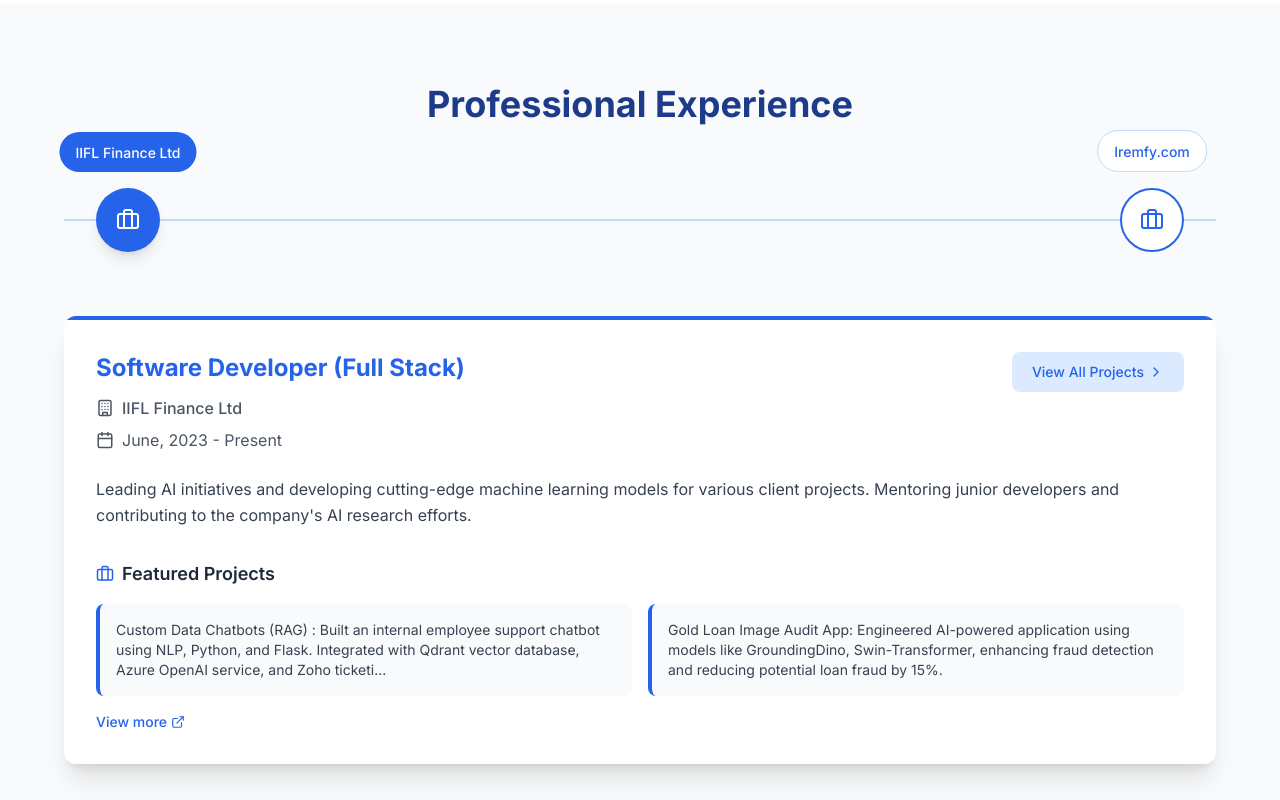
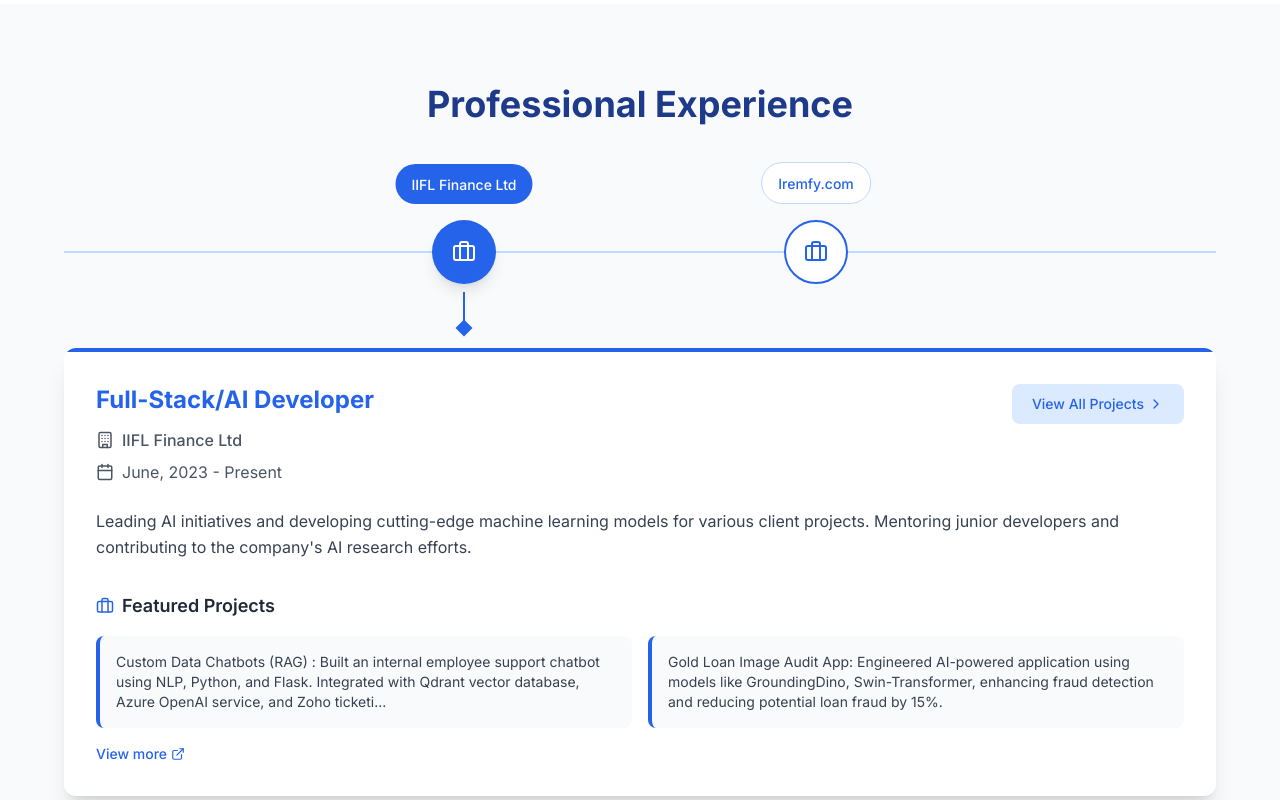
Before and after one commit to SohailGidwani/next-portfolio, a Next.js app: page / in a window 1280 px wide. Shown: the part 1460-2260 px from the top of the page. Built offline with nearby package versions, Linux system fonts and the light colour scheme.

Commit message:
Change expereince card animation, remove indexes from mobile view

```diff
--- a/app/components/Experience.tsx
+++ b/app/components/Experience.tsx
@@ -1,21 +1,21 @@
 "use client"
 
-import { useEffect, useRef, useState } from 'react'
-import { motion } from 'framer-motion'
-import { Briefcase, Calendar, Building, ChevronRight, ExternalLink } from 'lucide-react'
+import { useEffect, useRef, useState } from "react"
+import { motion, AnimatePresence } from "framer-motion"
+import { Briefcase, Calendar, Building, ChevronRight, ExternalLink } from "lucide-react"
 import { Dialog, DialogContent, DialogHeader, DialogTitle, DialogDescription } from "@/app/components/ui/dialog"
-import { useTheme } from 'next-themes'
+import { useTheme } from "next-themes"
 
 interface ExperienceProps {
-  setActiveSection: (section: string) => void;
+  setActiveSection: (section: string) => void
 }
 
 interface ExperienceItem {
-  title: string;
-  company: string;
-  date: string;
-  description: string;
-  projects: string[];
+  title: string
+  company: string
+  date: string
+  description: string
+  projects: string[]
 }
 
 export default function Experience({ setActiveSection }: ExperienceProps) {
@@ -26,6 +26,7 @@
   const [isMobile, setIsMobile] = useState(false)
   const [mounted, setMounted] = useState(false)
   const { theme, systemTheme } = useTheme()
+  const [prevActiveExperience, setPrevActiveExperience] = useState(0)
 
   // Set mounted state to handle theme detection
   useEffect(() => {
@@ -38,8 +39,8 @@
       setIsMobile(window.innerWidth < 768)
     }
     checkMobile()
-    window.addEventListener('resize', checkMobile)
-    return () => window.removeEventListener('resize', checkMobile)
+    window.addEventListener("resize", checkMobile)
+    return () => window.removeEventListener("resize", checkMobile)
   }, [])
 
   // Handle active section detection
@@ -48,10 +49,10 @@
       (entries: IntersectionObserverEntry[]) => {
         const [entry] = entries
         if (entry.isIntersecting) {
-          setActiveSection('experience')
+          setActiveSection("experience")
         }
       },
-      { threshold: 0.3 }
+      { threshold: 0.3 },
     )
 
     if (sectionRef.current) {
@@ -67,32 +68,34 @@
 
   const experiences: ExperienceItem[] = [
     {
-      title: "Software Developer (Full Stack)",
+      title: "Full-Stack/AI Developer",
       company: "IIFL Finance Ltd",
       date: "June, 2023 - Present",
-      description: "Leading AI initiatives and developing cutting-edge machine learning models for various client projects. Mentoring junior developers and contributing to the company's AI research efforts.",
+      description:
+        "Leading AI initiatives and developing cutting-edge machine learning models for various client projects. Mentoring junior developers and contributing to the company's AI research efforts.",
       projects: [
         "Custom Data Chatbots (RAG) : Built an internal employee support chatbot using NLP, Python, and Flask. Integrated with Qdrant vector database, Azure OpenAI service, and Zoho ticketing system. This AI-powered solution significantly reduced the number of support tickets raised by employees, streamlining internal processes. (Certificate of Achievement)",
         "Gold Loan Image Audit App: Engineered AI-powered application using models like GroundingDino, Swin-Transformer, enhancing fraud detection and reducing potential loan fraud by 15%.",
-        "Cross-functional Collaboration: Worked closely with data science and security teams to implement best practices for data handling and model deployment, ensuring robust and secure AI solutions."
-      ]
+        "Cross-functional Collaboration: Worked closely with data science and security teams to implement best practices for data handling and model deployment, ensuring robust and secure AI solutions.",
+      ],
     },
     {
       title: "Web Developer (Intern)",
       company: "Iremfy.com",
       date: "May, 2021 - July, 2021",
-      description: "Designed and implemented machine learning algorithms for predictive analytics. Collaborated with cross-functional teams to integrate ML solutions into existing products.",
+      description:
+        "Designed and implemented machine learning algorithms for predictive analytics. Collaborated with cross-functional teams to integrate ML solutions into existing products.",
       projects: [
         "Troubleshot and debugged code ensuring compatibility with devices, browsers, and operating systems.",
         "Developed web platform back ends using NodeJS and Flask frameworks. Built APIs and data clients to consume APIs.",
-        "Implemented responsive front-end designs using React, showcasing adaptability in learning and applying new technologies."
-      ]
+        "Implemented responsive front-end designs using React, showcasing adaptability in learning and applying new technologies.",
+      ],
     },
   ]
 
   // Handle theme detection
-  const currentTheme = theme === 'system' ? systemTheme : theme
-  const isDark = mounted && currentTheme === 'dark'
+  const currentTheme = theme === "system" ? systemTheme : theme
+  const isDark = mounted && currentTheme === "dark"
 
   // Render a minimal placeholder while mounting
   if (!mounted) {
@@ -109,16 +112,16 @@
     <section
       id="experience"
       ref={sectionRef}
-      className={`py-20 ${isDark ? 'bg-gray-900' : 'bg-gray-50'} transition-colors duration-300`}
+      className={`py-20 ${isDark ? "bg-gray-900" : "bg-gray-50"} transition-colors duration-300`}
     >
       <div className="container mx-auto px-4">
         <motion.div
           initial={{ opacity: 0, y: -20 }}
           animate={{ opacity: 1, y: 0 }}
           transition={{ duration: 0.6 }}
-          className="text-center mb-16"
+          className="text-center mb-24"
         >
-          <h2 className={`text-3xl md:text-4xl font-bold mb-4 ${isDark ? 'text-blue-400' : 'text-blue-900'}`}>
+          <h2 className={`text-3xl md:text-4xl font-bold mb-4 ${isDark ? "text-blue-400" : "text-blue-900"}`}>
             Professional Experience
           </h2>
         </motion.div>
@@ -127,15 +130,12 @@
         {!isMobile && (
           <div className="hidden md:block max-w-6xl mx-auto">
             {/* Horizontal Timeline */}
-            <div
-              ref={timelineRef}
-              className="relative mb-16"
-            >
+            <div ref={timelineRef} className="relative mb-16">
               {/* Timeline Line */}
               <div className="absolute left-0 right-0 top-1/2 h-0.5 bg-blue-200 dark:bg-blue-900 transform -translate-y-1/2"></div>
 
               {/* Timeline Nodes */}
-              <div className="flex justify-between relative px-8">
+              <div className="flex justify-around relative px-8 max-w-3xl mx-auto">
                 {experiences.map((exp, index) => (
                   <motion.div
                     key={index}
@@ -150,52 +150,65 @@
                       whileTap={{ scale: 0.95 }}
                       className={`w-16 h-16 rounded-full flex items-center justify-center z-10 cursor-pointer transition-all duration-300 ${
                         activeExperience === index
-                          ? 'bg-blue-600 shadow-lg'
-                          : 'bg-white dark:bg-gray-800 border-2 border-blue-600'
+                          ? "bg-blue-600 shadow-lg"
+                          : "bg-white dark:bg-gray-800 border-2 border-blue-600"
                       }`}
-                      onClick={() => setActiveExperience(index)}
+                      onClick={() => {
+                        setPrevActiveExperience(activeExperience)
+                        setActiveExperience(index)
+                      }}
                       aria-label={`View experience at ${exp.company}`}
                     >
                       <Briefcase
                         size={24}
-                        className={activeExperience === index ? 'text-white' : 'text-blue-600 dark:text-blue-400'}
+                        className={activeExperience === index ? "text-white" : "text-blue-600 dark:text-blue-400"}
                       />
-                    {/* Date Label - Alternating top/bottom for better spacing */}
-                    {/* <div className={`absolute ${index % 2 === 0 ? 'top-20' : 'bottom-20'} left-1/2 transform -translate-x-1/2 whitespace-nowrap`}> */}
-                    <div className={`absolute ${index % 2 === 0 ? 'bottom-20' : 'bottom-20'} left-1/2 transform -translate-x-1/2 whitespace-nowrap`}>
-                      <div className={`px-4 py-2 rounded-full ${
+
+                      {/* Arrow pointing to experience card */}
+                      {activeExperience === index && (
+                        <motion.div
+                          initial={{ opacity: 0, height: 0 }}
+                          animate={{ opacity: 1, height: "auto" }}
+                          className="absolute top-full left-1/2 transform -translate-x-1/2 mt-2 flex flex-col items-center"
+                        >
+                          <div className="w-0.5 h-8 bg-blue-600"></div>
+                          <div className="w-3 h-3 rotate-45 bg-blue-600 transform translate-y-[-2px]"></div>
+                        </motion.div>
+                      )}
+
+                      {/* Date Label */}
+                      <div className="absolute bottom-20 left-1/2 transform -translate-x-1/2 whitespace-nowrap">
+                        <div
+                          className={`px-4 py-2 rounded-full ${
                             activeExperience === index
-                          ? 'bg-blue-600 text-white'
-                          : 'bg-white dark:bg-gray-800 text-blue-600 dark:text-blue-400 border border-blue-200 dark:border-blue-900'
-                      } transition-all duration-300`}>
+                              ? "bg-blue-600 text-white"
+                              : "bg-white dark:bg-gray-800 text-blue-600 dark:text-blue-400 border border-blue-200 dark:border-blue-900"
+                          } transition-all duration-300`}
+                        >
                           <span className="text-sm font-medium">{exp.company}</span>
                         </div>
                       </div>
                     </motion.button>
-
                   </motion.div>
                 ))}
               </div>
             </div>
 
             {/* Experience Content */}
-            <motion.div
-              layout
-              className="bg-white dark:bg-gray-800 rounded-xl shadow-xl overflow-hidden"
-            >
+            <motion.div layout className="bg-white dark:bg-gray-800 rounded-xl shadow-xl overflow-hidden">
               <div className="h-1 bg-blue-600"></div>
 
-              {experiences.map((exp, index) => (
+              <AnimatePresence mode="wait">
                 <motion.div
-                  key={index}
-                  initial={{ opacity: 0 }}
-                  animate={{
-                    opacity: activeExperience === index ? 1 : 0,
-                    display: activeExperience === index ? 'block' : 'none'
-                  }}
-                  transition={{ duration: 0.4 }}
+                  key={activeExperience}
+                  initial={{ opacity: 0, x: prevActiveExperience < activeExperience ? 100 : -100 }}
+                  animate={{ opacity: 1, x: 0 }}
+                  exit={{ opacity: 0, x: prevActiveExperience < activeExperience ? -100 : 100 }}
+                  transition={{ duration: 0.4, ease: "easeInOut" }}
                   className="p-8"
                 >
+                  {experiences.map((exp, index) => (
+                    <div key={index} className={activeExperience === index ? "block" : "hidden"}>
                       <div className="flex flex-col lg:flex-row lg:items-start lg:justify-between mb-6">
                         <div>
                           <motion.h3
@@ -285,13 +298,14 @@
                             onClick={() => setSelectedExperience(exp)}
                             className="mt-4 text-blue-600 dark:text-blue-400 font-medium text-sm flex items-center"
                           >
-                        {/* View all {exp.projects.length} projects <ExternalLink size={14} className="ml-1" /> */}
                             View more <ExternalLink size={14} className="ml-1" />
                           </motion.button>
                         )}
                       </motion.div>
+                    </div>
+                  ))}
                 </motion.div>
-              ))}
+              </AnimatePresence>
             </motion.div>
           </div>
         )}
@@ -312,31 +326,36 @@
                   className="mb-12 relative"
                 >
                   {/* Timeline Node */}
-                  <div className="absolute left-4 top-0 -translate-x-1/2">
+                  <div className="absolute left-4 top-6 -translate-x-1/2 z-20">
                     <motion.div
                       whileTap={{ scale: 0.95 }}
-                      className={`w-8 h-8 rounded-full flex items-center justify-center ${
-                        activeExperience === index
-                          ? 'bg-blue-600'
-                          : 'bg-white dark:bg-gray-800 border-2 border-blue-600'
-                      }`}
-                      onClick={() => setActiveExperience(index)}
+                      // className={`w-8 h-8 rounded-full flex items-center justify-center ${
+                      //   activeExperience === index
+                      //     ? "bg-blue-600"
+                      //     : "bg-white dark:bg-gray-800 border-2 border-blue-600"
+                      // }`}
+                      onClick={() => {
+                        setPrevActiveExperience(activeExperience)
+                        setActiveExperience(index)
+                      }}
                     >
-                      <span className={activeExperience === index ? 'text-white' : 'text-blue-600 dark:text-blue-400'}>
+                      {/* <span className={activeExperience === index ? "text-white" : "text-blue-600 dark:text-blue-400"}>
                         {index + 1}
-                      </span>
+                      </span> */}
                     </motion.div>
                   </div>
 
                   {/* Experience Card */}
+                  <AnimatePresence mode="wait">
                     <motion.div
                       animate={{
                         scale: activeExperience === index ? 1 : 0.98,
-                      opacity: activeExperience === index ? 1 : 0.7
+                        opacity: activeExperience === index ? 1 : 0.7,
+                        x: activeExperience === index ? 0 : -5,
                       }}
                       transition={{ duration: 0.3 }}
-                    className={`bg-white dark:bg-gray-800 rounded-lg shadow-lg overflow-hidden cursor-pointer ${
-                      activeExperience === index ? 'border-l-4 border-blue-600' : ''
+                      className={`bg-white dark:bg-gray-800 rounded-lg shadow-lg overflow-hidden cursor-pointer z-10 relative ${
+                        activeExperience === index ? "border-l-4 border-blue-600" : ""
                       }`}
                       onClick={() => setActiveExperience(index)}
                     >
@@ -349,8 +368,8 @@
                           </div>
                           <button
                             onClick={(e) => {
-                            e.stopPropagation();
-                            setSelectedExperience(exp);
+                              e.stopPropagation()
+                              setSelectedExperience(exp)
                             }}
                             className="text-blue-600 dark:text-blue-400"
                           >
@@ -361,12 +380,11 @@
                         {activeExperience === index && (
                           <motion.div
                             initial={{ opacity: 0, height: 0 }}
-                          animate={{ opacity: 1, height: 'auto' }}
+                            animate={{ opacity: 1, height: "auto" }}
+                            exit={{ opacity: 0, height: 0 }}
                             transition={{ duration: 0.3 }}
                           >
-                          <p className="text-gray-700 dark:text-gray-300 text-sm mb-3">
-                            {exp.description}
-                          </p>
+                            <p className="text-gray-700 dark:text-gray-300 text-sm mb-3">{exp.description}</p>
 
                             <div className="mt-3">
                               <h4 className="text-sm font-semibold text-gray-800 dark:text-gray-200 mb-2">
@@ -375,17 +393,15 @@
                               <div className="bg-gray-50 dark:bg-gray-700 p-3 rounded-lg text-xs text-gray-700 dark:text-gray-300">
                                 {exp.projects[0].length > 120
                                   ? `${exp.projects[0].substring(0, 120)}...`
-                                : exp.projects[0]
-                              }
+                                  : exp.projects[0]}
                               </div>
                               <button
                                 onClick={(e) => {
-                                e.stopPropagation();
-                                setSelectedExperience(exp);
+                                  e.stopPropagation()
+                                  setSelectedExperience(exp)
                                 }}
                                 className="mt-2 text-xs text-blue-600 dark:text-blue-400 font-medium flex items-center"
                               >
-                              {/* View all projects <ChevronRight size={12} className="ml-1" /> */}
                                 View more <ChevronRight size={12} className="ml-1" />
                               </button>
                             </div>
@@ -393,6 +409,7 @@
                         )}
                       </div>
                     </motion.div>
+                  </AnimatePresence>
                 </motion.div>
               ))}
             </div>
@@ -405,9 +422,7 @@
         {/* <DialogContent className="max-w-3xl"> */}
         <DialogContent className="w-full max-w-3xl max-h-[90vh] sm:max-h-none overflow-y-auto sm:overflow-visible">
           <DialogHeader>
-            <DialogTitle className="text-2xl text-blue-600 dark:text-blue-400">
-              {selectedExperience?.title}
-            </DialogTitle>
+            <DialogTitle className="text-2xl text-blue-600 dark:text-blue-400">{selectedExperience?.title}</DialogTitle>
             <DialogDescription>
               <div className="flex flex-col sm:flex-row sm:items-center text-gray-600 dark:text-gray-400">
                 <div className="flex items-center mb-1 sm:mb-0">
@@ -425,9 +440,7 @@
 
           <div className="mt-6">
             <div className="bg-blue-50 dark:bg-blue-900/20 p-4 rounded-lg mb-6">
-              <p className="text-gray-700 dark:text-gray-300">
-                {selectedExperience?.description}
-              </p>
+              <p className="text-gray-700 dark:text-gray-300">{selectedExperience?.description}</p>
             </div>
 
             <h4 className="text-xl font-bold text-gray-800 dark:text-gray-200 mb-4 flex items-center">
@@ -444,9 +457,7 @@
                   transition={{ delay: index * 0.1 }}
                   className="bg-white dark:bg-gray-800 p-4 rounded-lg border-l-4 border-blue-600 shadow-sm"
                 >
-                  <p className="text-gray-700 dark:text-gray-300">
-                    {project}
-                  </p>
+                  <p className="text-gray-700 dark:text-gray-300">{project}</p>
                 </motion.div>
               ))}
             </div>
```
Lines whose indentation alone changed are shown as unchanged.
